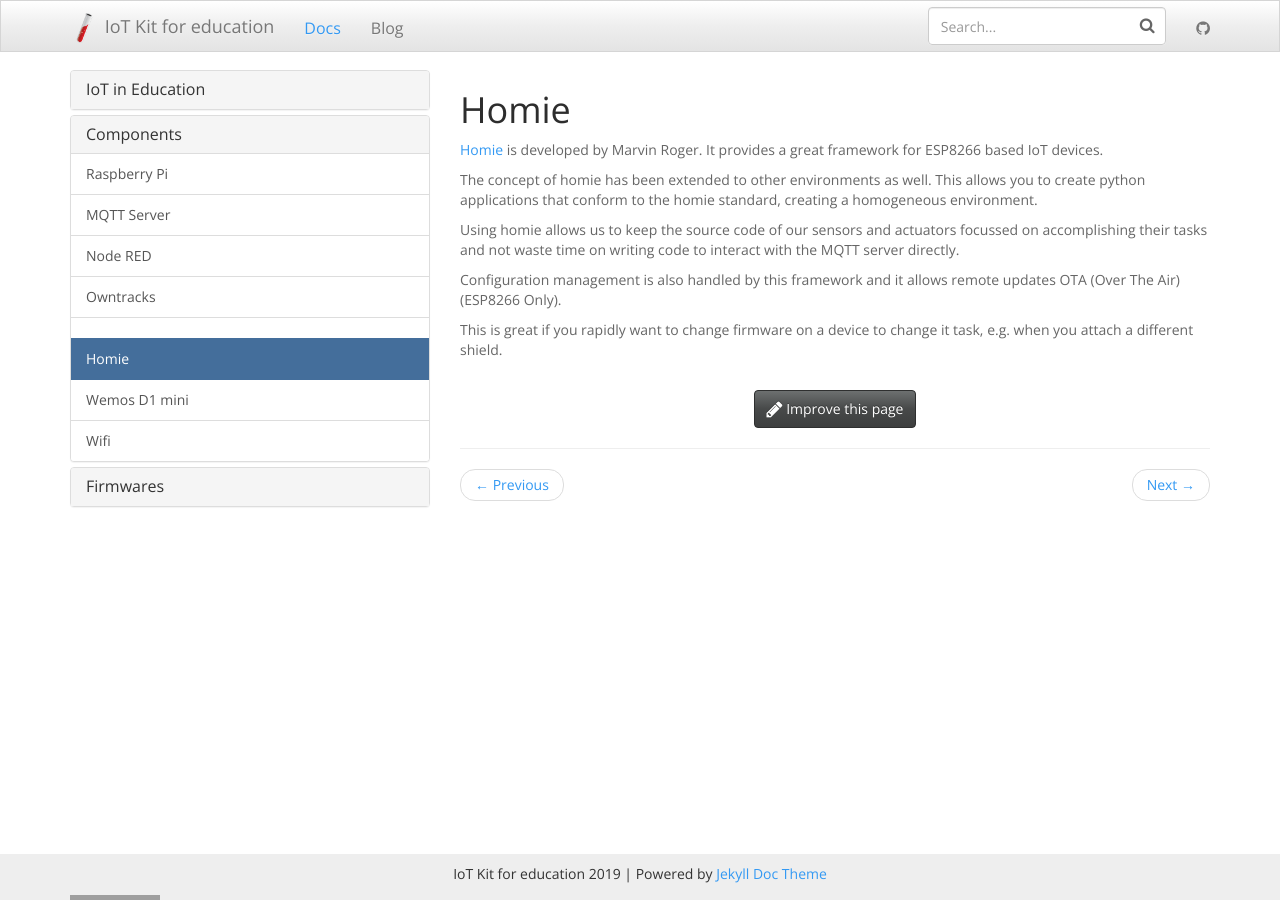
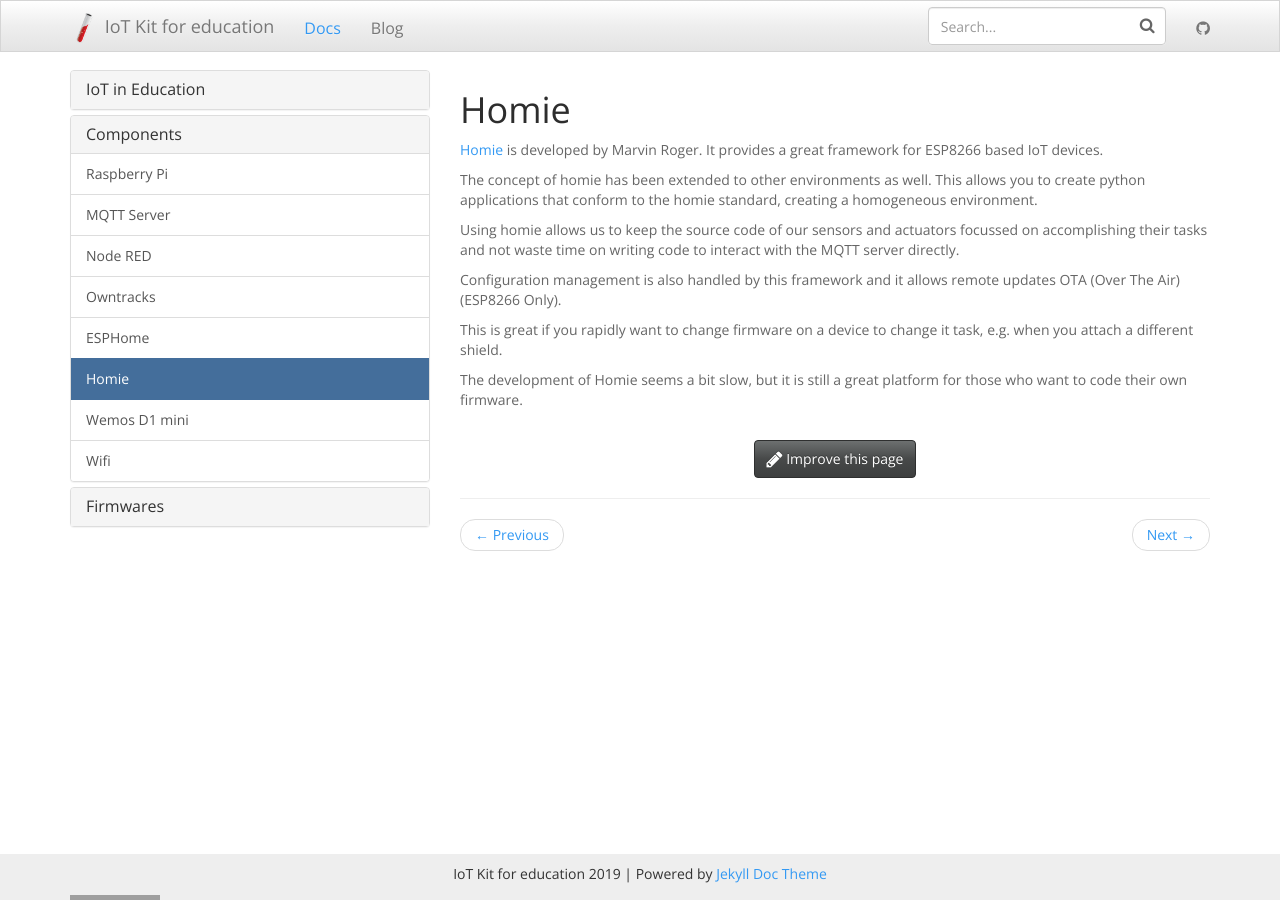
Before and after one commit to mverleun/IoT-Web, a Jekyll site: the page built from _docs/homie.md, in a window 1280 px wide and 900 px high. Built offline with Jekyll 4.4.1, drawn with Linux system fonts in a browser that asks for light colours; nearby versions of some CDN libraries; grey boxes are pictures that could not be loaded.

Commit message:
update documents

```diff
--- a/_data/docs.yml
+++ b/_data/docs.yml
@@ -11,7 +11,7 @@
   - mqtt-server
   - node-red
   - owntracks-node-red
-  - esphomelib
+  - esphome
   - homie
   - wemos-d1
   - wifi
--- a/_docs/homie.md
+++ b/_docs/homie.md
@@ -11,3 +11,5 @@
 Configuration management is also handled by this framework and it allows remote updates OTA (Over The Air)(ESP8266 Only).
 
 This is great if you rapidly want to change firmware on a device to change it task, e.g. when you attach a different shield.
+
+The development of Homie seems a bit slow, but it is still a great platform for those who want to code their own firmware.
```
Also changed, not shown: _docs/esphome.md (added, +15 -0 lines).
